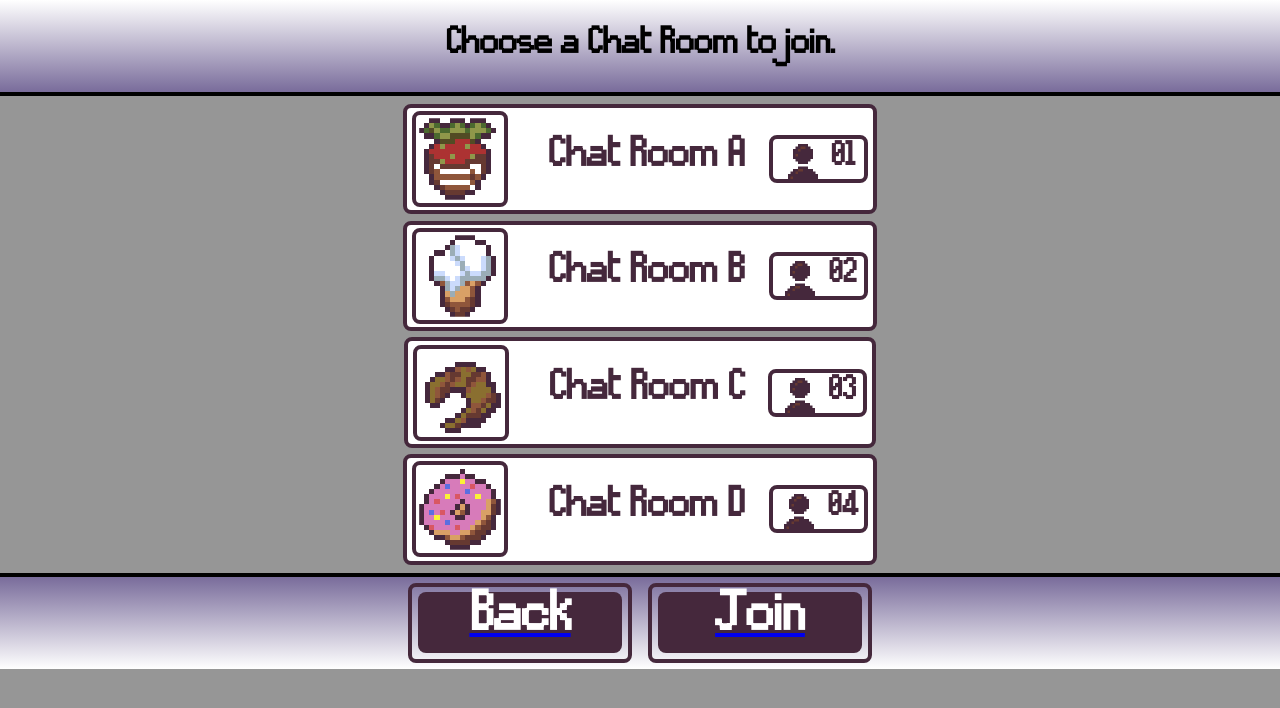
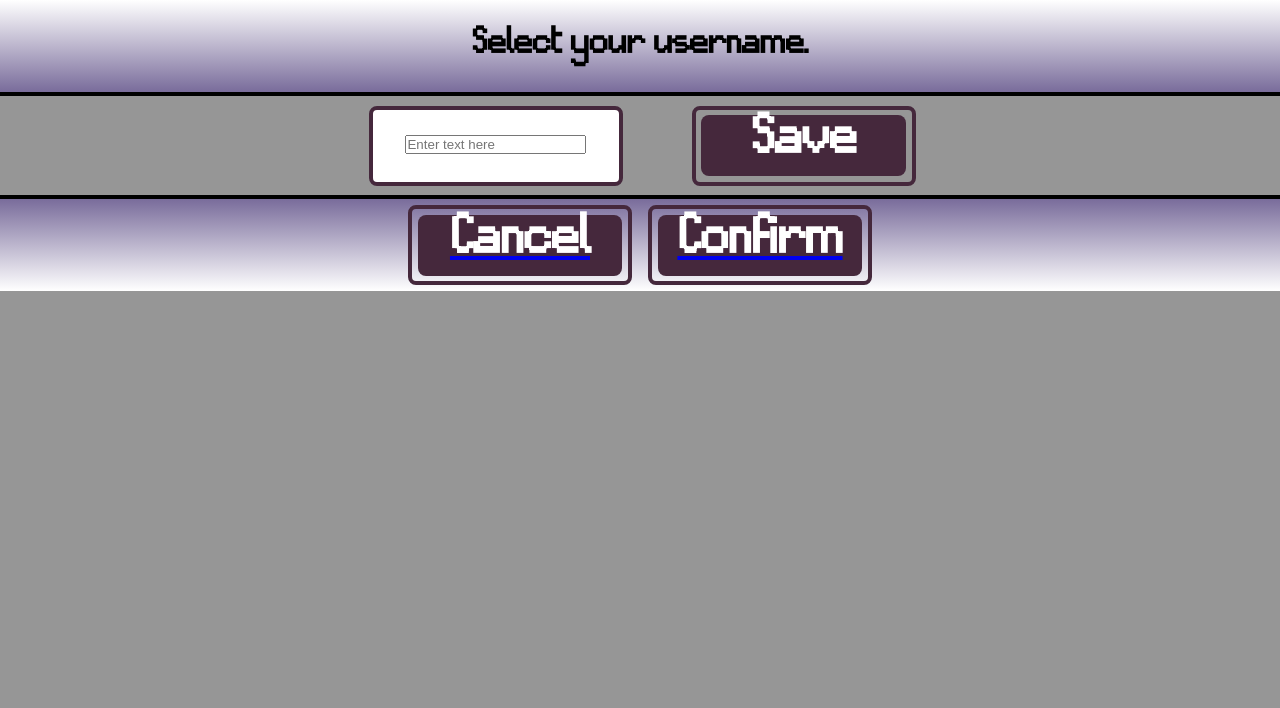
Before and after one commit to harvest7777/marinahacks-3.5, a React (Create React App) app in the folder marinahacks/: page / in a window 1280 px wide. Shown: the top 708 px of the page. Built offline with nearby package versions, Linux system fonts and the light colour scheme.

Commit message:
fixed hrefs

```diff
--- a/marinahacks/src/App.js
+++ b/marinahacks/src/App.js
@@ -17,17 +17,25 @@ function App() {
     // We will be putting all our react components here
     <Router>
       <Switch>
+
         <Route exact path='/'>
-          <ChatRoom />
+          <UserButton />
         </Route>
+
+        <Route exact path='/color'>
+         <ColorSelector/>
+        </Route>
+
+        <Route exact path='/join'>
+             <ChatRoom />
+        </Route>
+
         <Route exact path='/chat'>
           <DisplayMessage />
           <MessageBox />
           <MainUserSection/>
         </Route>
-        <Route exact path='/name'>
-          <UserButton />
-        </Route>
+
       </Switch>
     </Router>
 
--- a/marinahacks/src/components/ChatRoom.js
+++ b/marinahacks/src/components/ChatRoom.js
@@ -20,6 +20,7 @@ function ChatRoom() {
   const handleJoin = () => {
     if (selectedRoom) {
       // Redirect to the chatroom page, replace "#" with your actual routing logic or path
+      //window.location.href = `/#${selectedRoom}`;
       window.location.href = `/#${selectedRoom}`;
     } else {
       alert('Please select a chat room first!');
@@ -41,8 +42,19 @@ function ChatRoom() {
       <div className="page-foot">
         <div className="join-goback">
           {/* Assuming the Button component can take an onClick prop */}
-          <Button text="Back" onClick={() => { /* Add your back logic here */ }} />
-          <Button text="Join" onClick={handleJoin} />
+
+          <div className="btn-container-out">
+        <a href="/color" className="btn-container-in">
+          <h1 className="btn-text">Back</h1>
+        </a>
+       </div>
+
+       <div className="btn-container-out">
+        <a href="/chat" className="btn-container-in">
+          <h1 className="btn-text">Join</h1>
+        </a>
+       </div>
+
         </div>
       </div>
     </>
--- a/marinahacks/src/components/InteractBut.js
+++ b/marinahacks/src/components/InteractBut.js
@@ -3,7 +3,7 @@ const InteractBut = ({ text }) => {
 
   return (
     <div className="btn-container-out">
-      <a href="/name" className="btn-container-in">
+      <a href="/join" className="btn-container-in">
         <h1 className="btn-text">{text}</h1>
       </a>
     </div>
--- a/marinahacks/src/components/userbutton.css
+++ b/marinahacks/src/components/userbutton.css
@@ -5,3 +5,24 @@ body {
 .button {
     font-family: 'Baskic8', sans-serif !important;
 }
+
+.container-region{
+    display: flex;
+    align-items: center;
+    justify-content: center;
+    gap: 4rem;
+    padding: 0.3rem;
+  }
+
+  .name-selection{
+    display: flex;
+    align-items: center;
+    justify-content: center;
+    flex-wrap: wrap;
+    margin: 0.3rem;
+    height: 5rem;
+    width: 20%;
+    background: var(--secondary-color);
+    border: 0.3rem solid var(--primary-color);
+    border-radius: 0.5rem;
+  }
--- a/marinahacks/src/components/userbutton.js
+++ b/marinahacks/src/components/userbutton.js
@@ -29,7 +29,15 @@ function UserButton() {
     }, [username]);
 
     return (
-        <div>
+        <>
+        <div className = "page-head">
+          <h1>Select your username.</h1>
+
+        </div>
+
+        <div className = 'container-region'>
+            <div className = 'name-selection'>
+            <div>
             <input
                 type="text"
                 maxLength={20}
@@ -37,13 +45,41 @@ function UserButton() {
                 onChange={handleInputChange}
                 placeholder="Enter text here"
             />
-            <button onClick={saveUsername}>Save!</button>
-            <a href="/chat">
-                <button onClick={saveUsername}>Go to chat!</button>
-            </a>
 
         </div>
-    );
+            </div>
+
+
+            <div className="btn-container-out">
+            <div className="btn-container-in" onClick={saveUsername} role="button" tabIndex="0" style={{cursor: 'pointer'}}>
+  <h1 className="btn-text">Save</h1>
+</div>
+
+           </div>
+
+            </div>
+
+
+        <div className = "page-foot">
+          <div className="join-goback">
+
+          <div className="btn-container-out">
+            <a href="/" className="btn-container-in">
+              <h1 className="btn-text">Cancel</h1>
+            </a>
+           </div>
+
+           <div className="btn-container-out">
+            <a href="/color" className="btn-container-in">
+              <h1 className="btn-text">Confirm</h1>
+            </a>
+           </div>
+
+
+          </div>
+        </div>
+        </>
+      )
 }
 
 
```
Also changed, not shown: marinahacks/src/components/ColorBut.js (line endings or trailing spaces), marinahacks/src/components/ColorSelector.js (line endings or trailing spaces).
